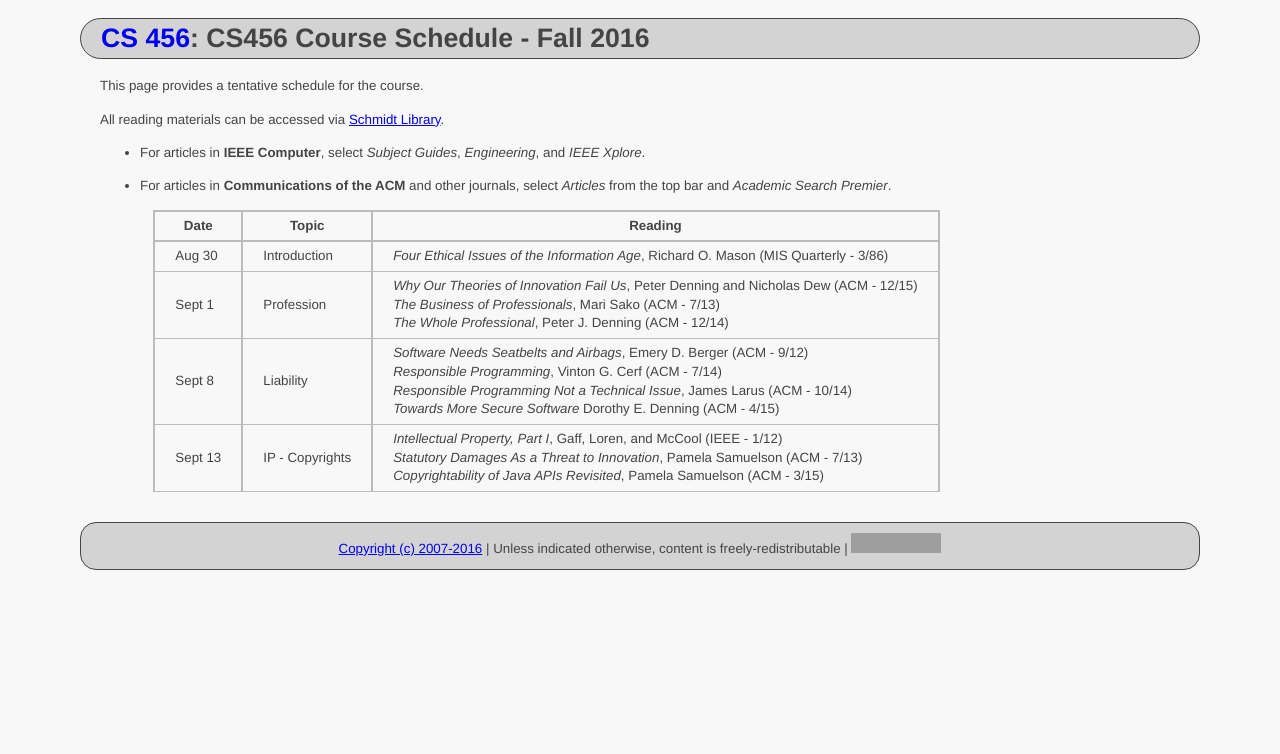
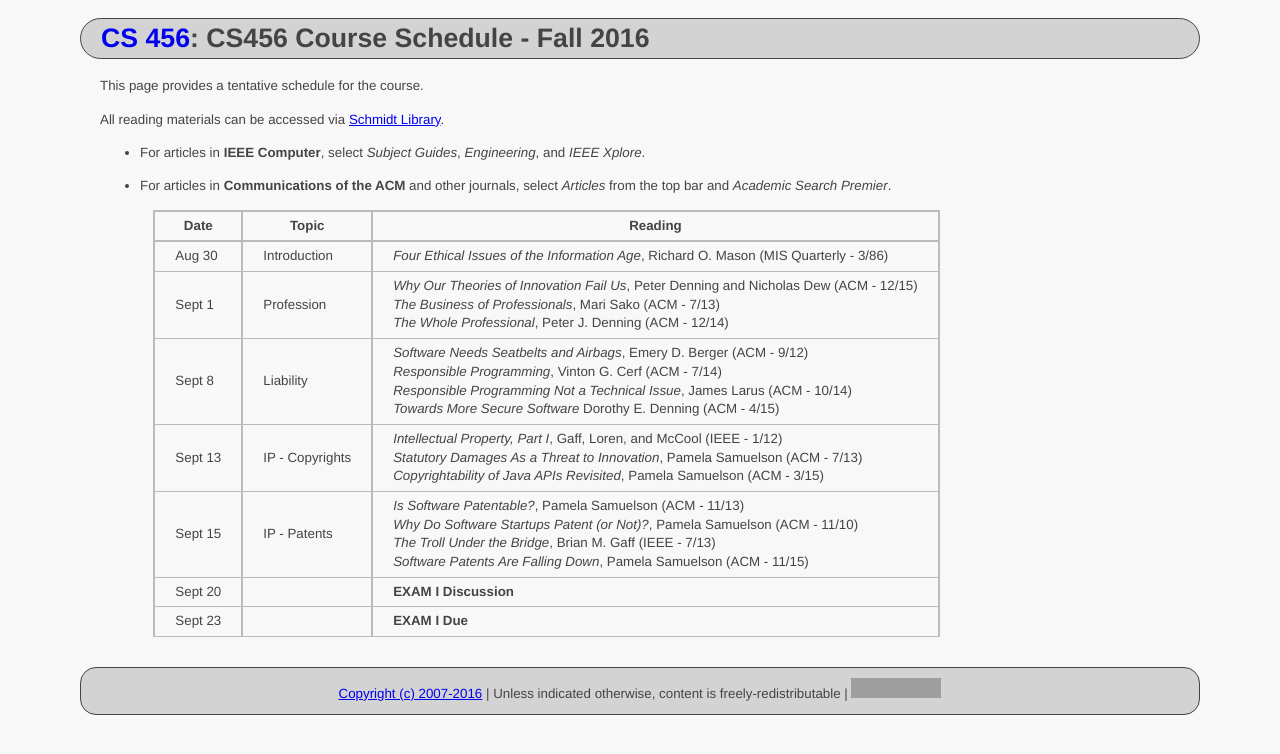
Before and after one commit to ycpcs/cs456-fall2016, a Jekyll site: the page built from schedule/index.md, in a window 1280 px wide. Shown: the top 754 px of the page. Built offline with Jekyll 4.4.1, drawn with Linux system fonts in a browser that asks for light colours; grey boxes are pictures that could not be loaded.

Commit message:
add patent articles
add patent articles

```diff
--- a/schedule/index.md
+++ b/schedule/index.md
@@ -18,6 +18,9 @@ All reading materials can be accessed via [Schmidt Library](http://library.ycp.e
 > Sept 1  | Profession      | *Why Our Theories of Innovation Fail Us*, Peter Denning and Nicholas Dew (ACM - 12/15) <br /> *The Business of Professionals*, Mari Sako (ACM - 7/13) <br /> *The Whole Professional*, Peter J. Denning (ACM - 12/14) |
 > Sept 8  | Liability       | *Software Needs Seatbelts and Airbags*, Emery D. Berger (ACM - 9/12) <br /> *Responsible Programming*, Vinton G. Cerf (ACM - 7/14) <br /> *Responsible Programming Not a Technical Issue*, James Larus (ACM - 10/14) <br /> *Towards More Secure Software* Dorothy E. Denning (ACM - 4/15) |
 > Sept 13 | IP - Copyrights | *Intellectual Property, Part I*, Gaff, Loren, and McCool (IEEE - 1/12) <br /> *Statutory Damages As a Threat to Innovation*, Pamela Samuelson (ACM - 7/13) <br /> *Copyrightability of Java APIs Revisited*, Pamela Samuelson (ACM - 3/15) |
+> Sept 15 | IP - Patents    | *Is Software Patentable?*, Pamela Samuelson (ACM - 11/13) <br /> *Why Do Software Startups Patent (or Not)?*, Pamela Samuelson (ACM - 11/10) <br/> *The Troll Under the Bridge*, Brian M. Gaff (IEEE - 7/13) <br /> *Software Patents Are Falling Down*, Pamela Samuelson (ACM - 11/15) |
+> Sept 20 |                 | **EXAM I Discussion** |
+> Sept 23 |                 | **EXAM I Due** |
 
 
 
```
Also changed, not shown: index.md (+2 -0 lines).
